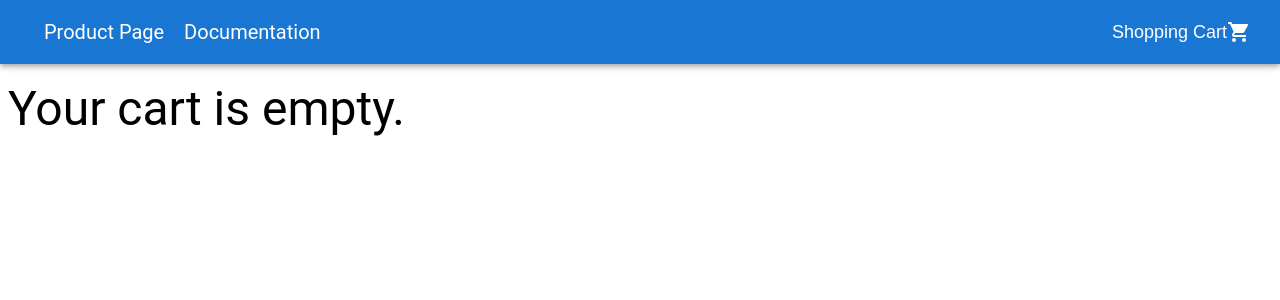
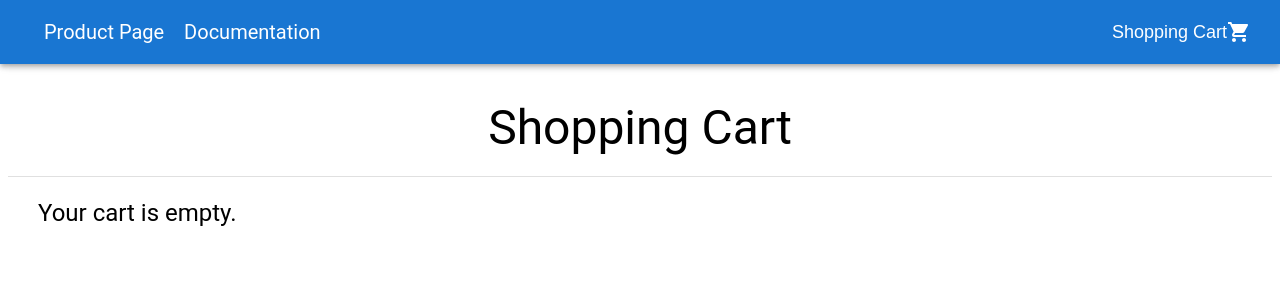
Before and after one commit to MaxKuryez/shopping-cart, a React (Create React App) app: page /cart in a window 1280 px wide. Shown: the top 300 px of the page. Built offline with nearby package versions, Linux system fonts and the light colour scheme.

Commit message:
Shopping cart header fix

```diff
--- a/src/components/modules/shoppingCart/shoppingCart.tsx
+++ b/src/components/modules/shoppingCart/shoppingCart.tsx
@@ -44,7 +44,7 @@ const ShoppingCart = () => {
 
   return (
     <>
-      <Typography variant="h3" component="h1" gutterBottom>
+      <Typography variant="h3" component="h1" marginTop="100px" marginBottom="20px" textAlign="center">
         Shopping Cart
       </Typography>
       {Object.keys(products).length ? (
@@ -100,9 +100,12 @@ const ShoppingCart = () => {
           </StyledButton>
           </List>
       ) : (
-        <Typography variant="h3" component="h1">
-          Your cart is empty.
-        </Typography>
+        <>
+          <Divider />
+          <Typography variant="h5" component="h1" marginTop="20px" marginLeft="30px">
+            Your cart is empty.
+          </Typography>
+        </>
       )}
     </>
   );
--- a/src/utils/constants.ts
+++ b/src/utils/constants.ts
@@ -1,4 +1,4 @@
-export const MAX_PRODUCTS = 21;
+export const MAX_PRODUCTS = 4;
 export const MAX_PRODUCTS_OF_SAME_TYPE = 6;
 
 export const API = "https://fakestoreapi.com"
```
